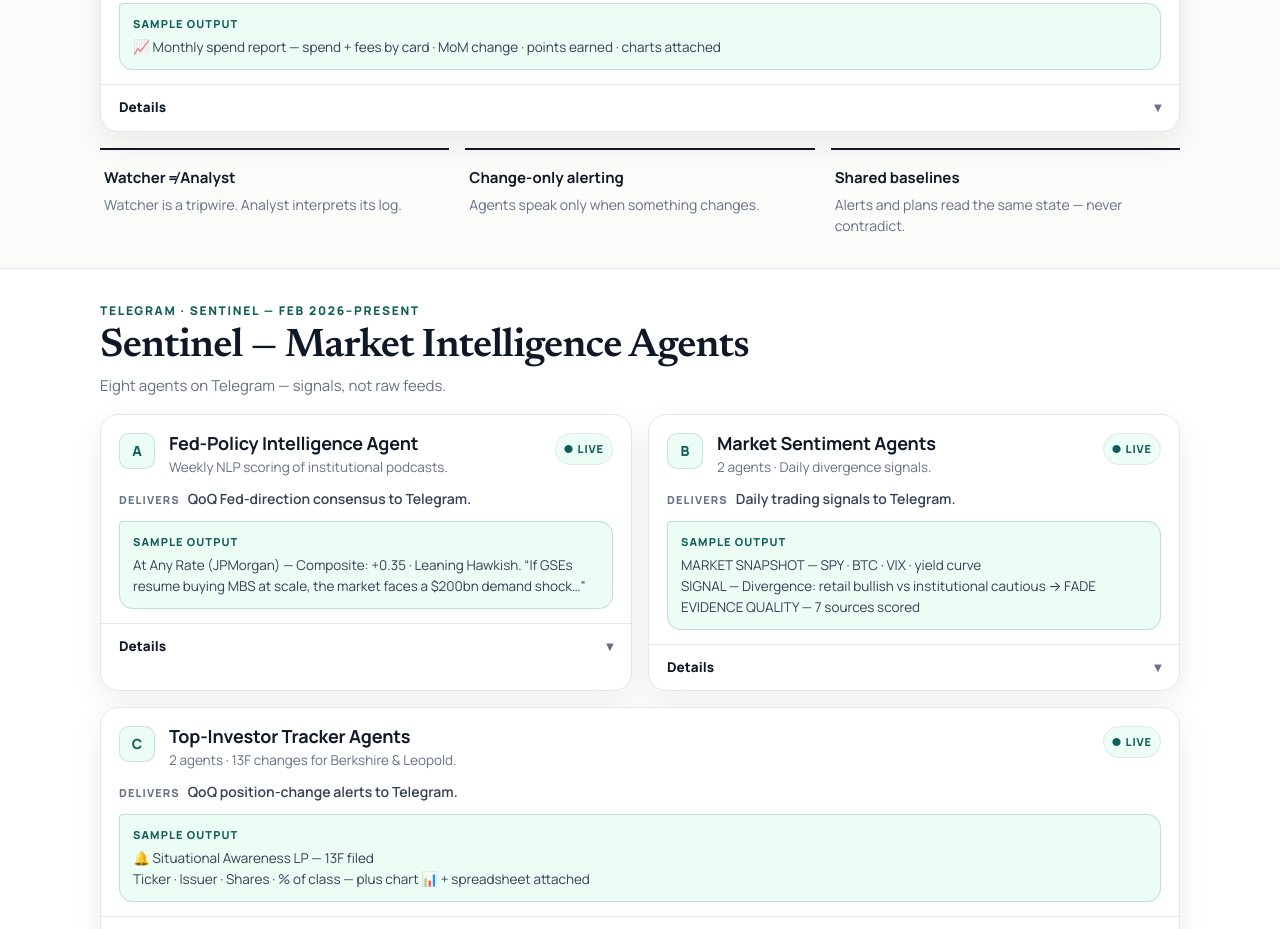
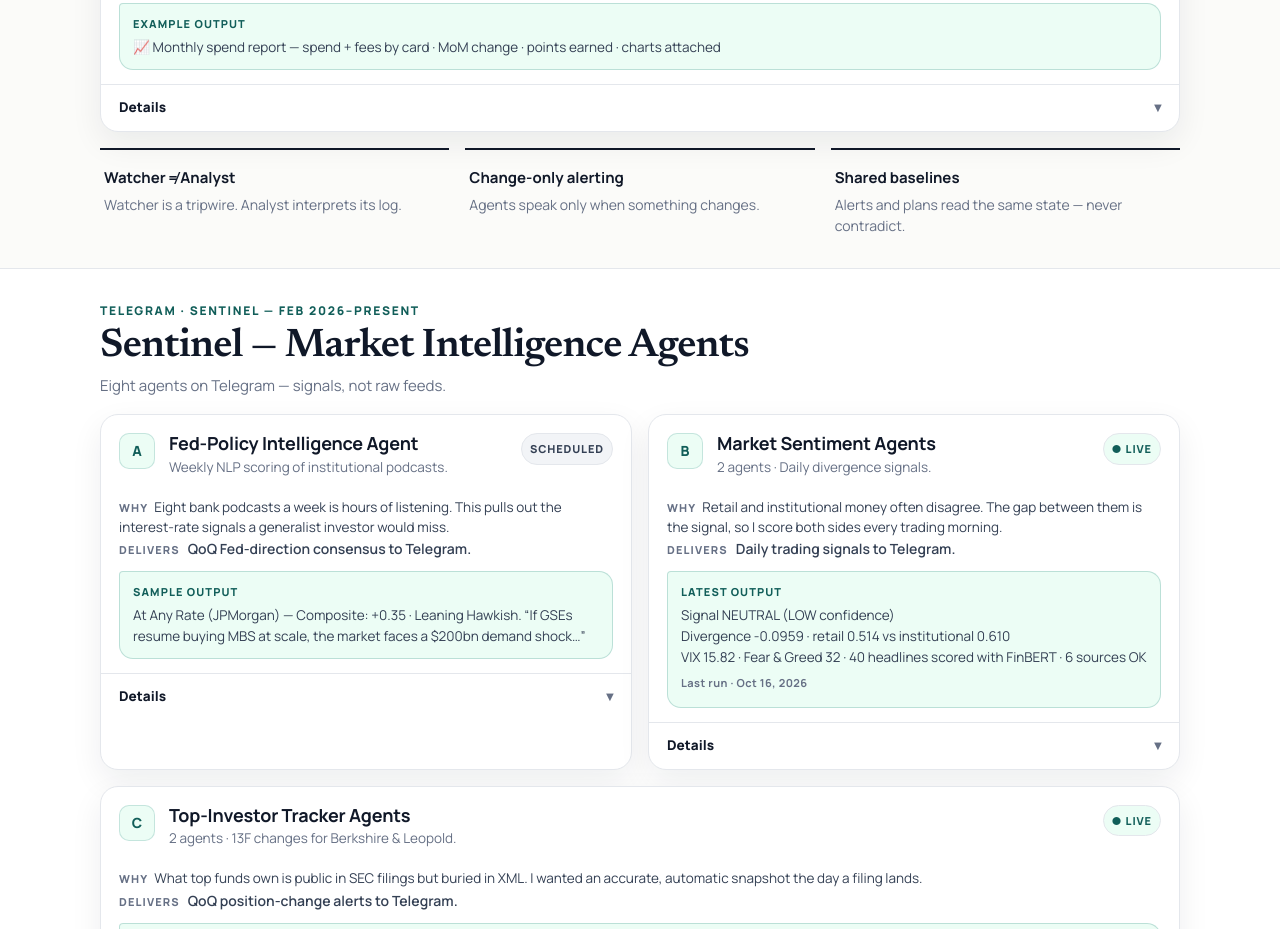
Before and after one commit to kongjames/kongjames.github.io, a plain HTML site: page index.html in a window 1280 px wide. Shown: the part 1871-2800 px from the top of the page. Drawn offline with Linux system fonts and the light colour scheme.

Commit message:
v7: verified agent numbers, why-lines, live outputs from data/latest.json (daily refresh)

```diff
--- /dev/null
+++ b/data/latest.json
@@ -0,0 +1,35 @@
+{
+  "generated_at": "2026-10-19T04:06+00:00",
+  "agents": {
+    "fed": {
+      "text": "At Any Rate (JPM) · Global Rates: DM inflation markets under higher real rates\nComposite +0.75 · Leaning Hawkish\n101 episodes scored to date",
+      "ts": "2026-09-27T19:00+00:00",
+      "cadence_hours": 168
+    },
+    "sentiment": {
+      "text": "Signal NEUTRAL (LOW confidence)\nDivergence -0.0959 · retail 0.514 vs institutional 0.610\nVIX 15.82 · Fear & Greed 32 · 40 headlines scored with FinBERT · 6 sources OK",
+      "ts": "2026-10-16T19:00+00:00",
+      "cadence_hours": 72
+    },
+    "investors": {
+      "text": "Situational Awareness LP · Q2 2026 13F · 23 stock positions · top SNDK 28.1%, MU 27.6%, BE 9.4%\nBerkshire Hathaway · Q2 2026 13F · 29 stock positions · top AAPL 22.0%, AXP 17.1%, KO 10.9%",
+      "ts": "2026-10-19T03:00+00:00",
+      "cadence_hours": 24
+    },
+    "xmarket": {
+      "text": "🚨 HIGH · @michaeljburry · EVS 38.6\nLatest alert Oct 17, 08:31 · 175 alerts sent since Apr 2026",
+      "ts": "2026-10-19T04:01+00:00",
+      "cadence_hours": 1
+    },
+    "predict": {
+      "text": "Macro: Leaning Hawkish\n🟢 BUY: CRWV (+2), BE (+2)\n🟡 WATCH: EQT (+1), CORZ (+1), IREN (+1), CIFR (+1), COHR (+1), LITE (+1), MSFT (+1), GOOGL (+1), AMZN (+1)\n⚪ HOLD: NVDA (+0)\n144 picks logged since Jul 2026, each scored vs SPY",
+      "ts": "2026-10-12T19:00+00:00",
+      "cadence_hours": 168
+    },
+    "pelosi": {
+      "text": "Latest PTR #20035553 · 1/1 trades parsed\n60-day window 2026-08-06 to 2026-10-05 · 8 trades charted · complete",
+      "ts": "2026-10-19T01:15+00:00",
+      "cadence_hours": 12
+    }
+  }
+}
--- a/index.html
+++ b/index.html
@@ -192,6 +192,9 @@
   .smd-tier p{margin:4px 0 0;font-size:13.5px;color:var(--muted);line-height:1.5}
   @media (max-width:820px){ .smd-steps,.smd-pricing{grid-template-columns:1fr} }
   .hidden{display:none !important}
+  .why{padding:10px 18px 0;margin:0;font-size:13.5px;color:var(--ink-2);line-height:1.5}
+  .why b{font-size:11px;font-weight:800;letter-spacing:.1em;text-transform:uppercase;color:var(--muted);margin-right:6px}
+  .bubble .stamp{display:block;margin-top:6px;font-size:11px;font-weight:700;letter-spacing:.04em;text-transform:none;color:var(--muted)}
   @media (max-width:820px){
     .hero{padding-top:32px}
     .hero-grid,.fleet,.closing{grid-template-columns:1fr}
@@ -252,7 +255,7 @@
         </div>
       </div>
       <div class="panel stats" data-section="proof_strip" aria-label="Proof at a glance">
-        <div class="stat"><strong>13</strong><span>Production AI agents, live</span></div>
+        <div class="stat"><strong>13</strong><span>Agents built: 8 market, 5 personal</span></div>
         <div class="stat"><strong>2</strong><span>Ecosystems: Telegram + WhatsApp</span></div>
         <div class="stat"><strong>4</strong><span>Cadences: daily · weekly · monthly · quarterly</span></div>
         <div class="stat"><strong>Feb 2026</strong><span>Running in production since</span></div>
@@ -303,7 +306,7 @@
             <span class="badge live">● Live</span>
           </div>
           <div class="delivers"><label>Delivers</label><p>WhatsApp alert only when a fare beats baseline.</p></div>
-          <div class="bubble"><span>Sample output</span>✈️ No new deals today · 1 near-miss logged to the watch list</div>
+          <div class="bubble"><span>Example output</span>✈️ No new deals today · 1 near-miss logged to the watch list</div>
           <details class="card-details">
             <summary>Details <span class="chev" aria-hidden="true">▾</span></summary>
             <div class="rows">
@@ -324,7 +327,7 @@
             <span class="badge live">● Live</span>
           </div>
           <div class="delivers"><label>Delivers</label><p>WhatsApp planning summary — what moved, what to act on.</p></div>
-          <div class="bubble"><span>Sample output</span>📊 Monthly report — deals found · near-misses · companion-pass progress · next month's watch windows</div>
+          <div class="bubble"><span>Example output</span>📊 Monthly report — deals found · near-misses · companion-pass progress · next month's watch windows</div>
           <details class="card-details">
             <summary>Details <span class="chev" aria-hidden="true">▾</span></summary>
             <div class="rows">
@@ -345,7 +348,7 @@
             <span class="badge live">● Live</span>
           </div>
           <div class="delivers"><label>Delivers</label><p>WhatsApp alert only on a rate change or promo.</p></div>
-          <div class="bubble"><span>Sample output</span>🔔 Rate change — a tracked merchant's earn rate moved · new rate vs old rate · link to shop</div>
+          <div class="bubble"><span>Example output</span>🔔 Rate change — a tracked merchant's earn rate moved · new rate vs old rate · link to shop</div>
           <details class="card-details">
             <summary>Details <span class="chev" aria-hidden="true">▾</span></summary>
             <div class="rows">
@@ -366,7 +369,7 @@
             <span class="badge live">● Live</span>
           </div>
           <div class="delivers"><label>Delivers</label><p>Automatic Chexy payment update — no manual edit.</p></div>
-          <div class="bubble"><span>Sample output</span>✅ New club statement received — Chexy payment amount updated to match</div>
+          <div class="bubble"><span>Example output</span>✅ New club statement received — Chexy payment amount updated to match</div>
           <details class="card-details">
             <summary>Details <span class="chev" aria-hidden="true">▾</span></summary>
             <div class="rows">
@@ -387,7 +390,7 @@
             <span class="badge live">● Live</span>
           </div>
           <div class="delivers"><label>Delivers</label><p>WhatsApp brief: MoM / QoQ / YoY, by card, with charts.</p></div>
-          <div class="bubble"><span>Sample output</span>📈 Monthly spend report — spend + fees by card · MoM change · points earned · charts attached</div>
+          <div class="bubble"><span>Example output</span>📈 Monthly spend report — spend + fees by card · MoM change · points earned · charts attached</div>
           <details class="card-details">
             <summary>Details <span class="chev" aria-hidden="true">▾</span></summary>
             <div class="rows">
@@ -425,15 +428,16 @@
                 <span class="num">A</span>
                 <div><h3>Fed-Policy Intelligence Agent</h3><p class="sub">Weekly NLP scoring of institutional podcasts.</p></div>
               </div>
-              <span class="badge live">● Live</span>
+              <span class="badge" data-badge="fed">Scheduled</span>
             </div>
+            <p class="why"><b>Why</b>Eight bank podcasts a week is hours of listening. This pulls out the interest-rate signals a generalist investor would miss.</p>
             <div class="delivers"><label>Delivers</label><p>QoQ Fed-direction consensus to Telegram.</p></div>
-            <div class="bubble"><span>Sample output</span>At Any Rate (JPMorgan) — Composite: +0.35 · Leaning Hawkish. “If GSEs resume buying MBS at scale, the market faces a $200bn demand shock…”</div>
+            <div class="bubble" data-agent="fed"><span>Sample output</span>At Any Rate (JPMorgan) — Composite: +0.35 · Leaning Hawkish. “If GSEs resume buying MBS at scale, the market faces a $200bn demand shock…”</div>
             <details class="card-details">
               <summary>Details <span class="chev" aria-hidden="true">▾</span></summary>
               <div class="rows">
                 <div class="row"><label>Cadence</label><p>Weekly scheduled run</p></div>
-                <div class="row"><label>Sources</label><p>8 institutional finance podcasts (Goldman Sachs, Morgan Stanley, JPMorgan) — 69 episodes scored.</p></div>
+                <div class="row"><label>Sources</label><p>8 institutional finance podcasts (Goldman Sachs, Morgan Stanley, JPMorgan, Bloomberg) — 101 episodes scored since Jan 2026.</p></div>
                 <div class="row"><label>Method</label><p>NLP scoring → quarter-over-quarter Fed-direction consensus.</p></div>
               </div>
               <div class="tags"><span>NLP scoring</span><span>Podcast analysis</span><span>Fed policy</span></div>
@@ -446,18 +450,19 @@
                 <span class="num">B</span>
                 <div><h3>Market Sentiment Agents</h3><p class="sub">2 agents · Daily divergence signals.</p></div>
               </div>
-              <span class="badge live">● Live</span>
+              <span class="badge" data-badge="sentiment">Scheduled</span>
             </div>
+            <p class="why"><b>Why</b>Retail and institutional money often disagree. The gap between them is the signal, so I score both sides every trading morning.</p>
             <div class="delivers"><label>Delivers</label><p>Daily trading signals to Telegram.</p></div>
-            <div class="bubble"><span>Sample output</span>MARKET SNAPSHOT — SPY · BTC · VIX · yield curve
+            <div class="bubble" data-agent="sentiment"><span>Sample output</span>MARKET SNAPSHOT — SPY · BTC · VIX · yield curve
 SIGNAL — Divergence: retail bullish vs institutional cautious → FADE
-EVIDENCE QUALITY — 7 sources scored</div>
+EVIDENCE QUALITY — 6 sources scored</div>
             <details class="card-details">
               <summary>Details <span class="chev" aria-hidden="true">▾</span></summary>
               <div class="rows">
                 <div class="row"><label>Cadence</label><p>Daily scheduled runs</p></div>
-                <div class="row"><label>Sources</label><p>Retail-vs-institutional divergence across 7 live sources; flags market-moving X posts.</p></div>
-                <div class="row"><label>Method</label><p>FinBERT NLP. Walk-forward ML tournament (logistic / kNN / XGBoost / ARIMA); brief self-scores next day; learns from price-impact feedback.</p></div>
+                <div class="row"><label>Sources</label><p>Retail-vs-institutional divergence across 6 live sources: market data, news headlines, Fear &amp; Greed, Polymarket, CoinGecko, FRED.</p></div>
+                <div class="row"><label>Method</label><p>FinBERT NLP on headlines. A weekly walk-forward ML tournament (logistic / kNN / XGBoost / ARIMA) must beat a naive baseline before any model is trusted.</p></div>
               </div>
               <div class="tags"><span>FinBERT</span><span>Sentiment divergence</span><span>Feedback loop</span></div>
             </details>
@@ -469,15 +474,16 @@ EVIDENCE QUALITY — 7 sources scored</div>
                 <span class="num">C</span>
                 <div><h3>Top-Investor Tracker Agents</h3><p class="sub">2 agents · 13F changes for Berkshire &amp; Leopold.</p></div>
               </div>
-              <span class="badge live">● Live</span>
+              <span class="badge" data-badge="investors">Scheduled</span>
             </div>
+            <p class="why"><b>Why</b>What top funds own is public in SEC filings but buried in XML. I wanted an accurate, automatic snapshot the day a filing lands.</p>
             <div class="delivers"><label>Delivers</label><p>QoQ position-change alerts to Telegram.</p></div>
-            <div class="bubble"><span>Sample output</span>🔔 Situational Awareness LP — 13F filed
+            <div class="bubble" data-agent="investors"><span>Sample output</span>🔔 Situational Awareness LP — 13F filed
 Ticker · Issuer · Shares · % of class — plus chart 📊 + spreadsheet attached</div>
             <details class="card-details">
               <summary>Details <span class="chev" aria-hidden="true">▾</span></summary>
               <div class="rows">
-                <div class="row"><label>Cadence</label><p>SEC 13F filing cycle — quarterly; checks 5×/day, 13D/G polls every 4h</p></div>
+                <div class="row"><label>Cadence</label><p>Checks SEC EDGAR 5×/day for 13F, 13D and 13G filings</p></div>
                 <div class="row"><label>Sources</label><p>Berkshire Hathaway and Situational Awareness LP (Leopold Aschenbrenner) — SEC 13F filings.</p></div>
                 <div class="row"><label>Method</label><p>13F filings auto-parsed → quarter-over-quarter position changes.</p></div>
               </div>
@@ -491,17 +497,17 @@ Ticker · Issuer · Shares · % of class — plus chart 📊 + spreadsheet attac
                 <span class="num">D</span>
                 <div><h3>X-Market News</h3><p class="sub">24/7 daemon for market-moving posts.</p></div>
               </div>
-              <span class="badge live">● Live</span>
+              <span class="badge" data-badge="xmarket">Scheduled</span>
             </div>
+            <p class="why"><b>Why</b>Market-moving posts land on X first. I wanted to know within minutes, and only when a post is getting abnormal engagement.</p>
             <div class="delivers"><label>Delivers</label><p>“MARKET MOVER” alerts to Telegram.</p></div>
-            <div class="bubble"><span>Sample output</span>🚨 MARKET MOVER — @BillAckman (Tier 1)
-EVS 4.2σ · Sentiment: STRONG BULLISH
-Engagement: 12× average</div>
+            <div class="bubble" data-agent="xmarket"><span>Sample output</span>🚨 HIGH · @michaeljburry · EVS 10.0
+170 alerts sent since Apr 2026</div>
             <details class="card-details">
               <summary>Details <span class="chev" aria-hidden="true">▾</span></summary>
               <div class="rows">
-                <div class="row"><label>Cadence</label><p>Always-on — polls every 5 minutes, 24/7</p></div>
-                <div class="row"><label>Sources</label><p>16 tracked X accounts + Truth Social.</p></div>
+                <div class="row"><label>Cadence</label><p>Always-on — polls every 10 minutes, 24/7</p></div>
+                <div class="row"><label>Sources</label><p>13 tracked market-moving X accounts.</p></div>
                 <div class="row"><label>Method</label><p>Engagement-anomaly detection + FinBERT; source reputation scored by realized track record.</p></div>
               </div>
               <div class="tags"><span>Real-time polling</span><span>Anomaly detection</span><span>Source reputation</span></div>
@@ -514,15 +520,16 @@ Engagement: 12× average</div>
                 <span class="num">E</span>
                 <div><h3>Prediction Engine</h3><p class="sub">Weekly 4-signal picks for 12 AI-infra tickers.</p></div>
               </div>
-              <span class="badge live">● Live</span>
+              <span class="badge" data-badge="predict">Scheduled</span>
             </div>
+            <p class="why"><b>Why</b>Each signal alone is noisy. The engine fuses all four into one weekly call, then grades every call against SPY so the system can't fool me.</p>
             <div class="delivers"><label>Delivers</label><p>BUY / WATCH / HOLD / AVOID picks at 1w / 2w / 4w.</p></div>
-            <div class="bubble"><span>Sample output · Sep 28, 2026</span>📊 AI INFRASTRUCTURE PICKS — Macro: Leaning Hawkish (+1)
+            <div class="bubble" data-agent="predict"><span>Sample output · Sep 28, 2026</span>📊 AI INFRASTRUCTURE PICKS — Macro: Leaning Hawkish (+1)
 🟡 WATCH: COHR · LITE · MSFT (+1)
 ⚪ HOLD: NVDA (0)</div>
             <details class="card-details">
               <summary>Details <span class="chev" aria-hidden="true">▾</span></summary>
-              <div class="evidence"><b>Evidence:</b> 120 picks logged since Jul 2026; every outcome scored against SPY.</div>
+              <div class="evidence"><b>Evidence:</b> 144 picks logged since Jul 2026; every outcome scored against SPY.</div>
               <div class="rows">
                 <div class="row"><label>Cadence</label><p>Weekly run — Mondays</p></div>
                 <div class="row"><label>Sources</label><p>Macro (Fed-policy), X flow, 13F positioning, 8-metric technicals (Golden Volume, EMA/SMA).</p></div>
@@ -538,16 +545,17 @@ Engagement: 12× average</div>
                 <span class="num">F</span>
                 <div><h3>Congressional Trade Tracker</h3><p class="sub">Pelosi PTR filings, cross-checked.</p></div>
               </div>
-              <span class="badge live">● Live</span>
+              <span class="badge" data-badge="pelosi">Scheduled</span>
             </div>
+            <p class="why"><b>Why</b>Members' stock trades are public only as PDFs on the House Clerk site, with no alert when one is filed.</p>
             <div class="delivers"><label>Delivers</label><p>Trade chart + spreadsheet to Telegram.</p></div>
-            <div class="bubble"><span>Sample output</span>📄 New PTR filed — latest trades (60 days): range-bar chart photo + spreadsheet attached · cross-check matched</div>
+            <div class="bubble" data-agent="pelosi"><span>Sample output</span>📄 New PTR filed — latest trades (60 days): range-bar chart photo + spreadsheet attached · cross-check matched</div>
             <details class="card-details">
               <summary>Details <span class="chev" aria-hidden="true">▾</span></summary>
               <div class="rows">
                 <div class="row"><label>Cadence</label><p>Polls House disclosure filings twice daily · Live Oct 2026</p></div>
                 <div class="row"><label>Sources</label><p>Nancy Pelosi PTR filing PDFs.</p></div>
-                <div class="row"><label>Method</label><p>PDF parsing; each trade cross-checked against a second source — 26 of 27 matched.</p></div>
+                <div class="row"><label>Method</label><p>PDF parsing with a row-count completeness check; validated at build against a second source — 26 of 27 trades matched.</p></div>
               </div>
               <div class="tags"><span>PDF parsing</span><span>Cross-source verification</span><span>House disclosures</span></div>
             </details>
@@ -839,5 +847,28 @@ Engagement: 12× average</div>
   checkScroll();
 })();
 </script>
+<script>
+/* Live outputs: data/latest.json is refreshed daily from the agents' own logs.
+   A card whose data is missing or stale (older than 2x its cadence) keeps its built-in example. */
+(function(){
+  function fmt(iso){var d=new Date(iso);return isNaN(d)?'':d.toLocaleDateString('en-CA',{year:'numeric',month:'short',day:'numeric'});}
+  fetch('data/latest.json',{cache:'no-store'}).then(function(r){return r.ok?r.json():null;}).then(function(data){
+    if(!data||!data.agents) return;
+    document.querySelectorAll('.bubble[data-agent]').forEach(function(b){
+      var key=b.getAttribute('data-agent'), a=data.agents[key];
+      if(!a||!a.text||!a.ts) return;
+      var ageH=(Date.now()-new Date(a.ts).getTime())/36e5;
+      if(!(ageH>=0)||ageH>2*(a.cadence_hours||24)) return;
+      b.textContent='';
+      var l=document.createElement('span'); l.textContent='Latest output'; b.appendChild(l);
+      b.appendChild(document.createTextNode(a.text));
+      var st=document.createElement('span'); st.className='stamp'; st.textContent='Last run · '+fmt(a.ts); b.appendChild(st);
+      b.classList.add('is-live');
+      var badge=document.querySelector('[data-badge="'+key+'"]');
+      if(badge){badge.textContent='● Live';badge.classList.add('live');}
+    });
+  }).catch(function(){});
+})();
+</script>
 </body>
 </html>
```
